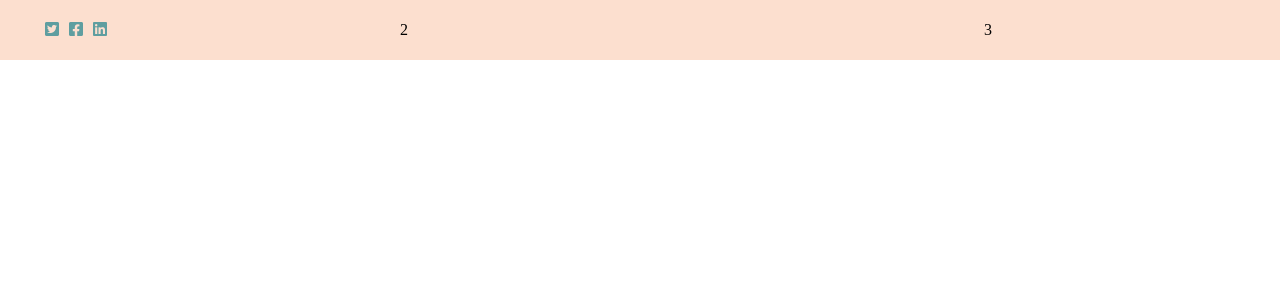
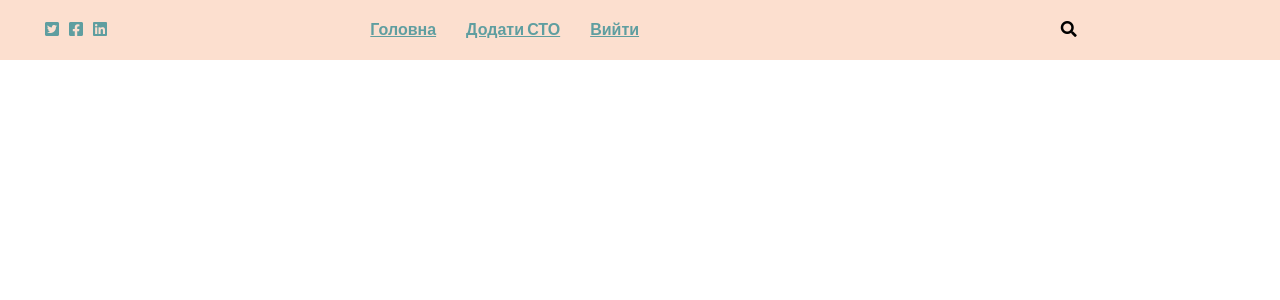
Before and after one commit to Andry85/sto, a React (Create React App) app in the folder client/: page / in a window 1280 px wide. Shown: the top 300 px of the page. Built offline with nearby package versions, Linux system fonts and the light colour scheme.

Commit message:
added header

```diff
--- a/client/public/index.html
+++ b/client/public/index.html
@@ -6,6 +6,9 @@
     <meta name="viewport" content="width=device-width, initial-scale=1" />
     <meta name="description" content="STO" />
     <link rel="stylesheet" href="https://pro.fontawesome.com/releases/v5.10.0/css/all.css" integrity="sha384-AYmEC3Yw5cVb3ZcuHtOA93w35dYTsvhLPVnYs9eStHfGJvOvKxVfELGroGkvsg+p" crossorigin="anonymous"/>
+    <link rel="preconnect" href="https://fonts.googleapis.com">
+    <link rel="preconnect" href="https://fonts.gstatic.com" crossorigin>
+    <link href="https://fonts.googleapis.com/css2?family=Source+Sans+3:ital,wght@0,200;0,300;0,400;0,500;0,600;0,700;0,800;0,900;1,200;1,300;1,400;1,500;1,600;1,700;1,800;1,900&display=swap" rel="stylesheet">
     <title>Sto</title>
   </head>
   <body>
--- a/client/src/components/Topbar/Topbar.js
+++ b/client/src/components/Topbar/Topbar.js
@@ -14,16 +14,26 @@ const Topbar = () => {
         <div className={styles.topbar}>
             <div  className={styles.topbar__colLeft}>
                 <ul>
-                    <li><a href="#"><i class="fab fa-twitter-square"></i></a></li>
-                    <li><a href="#"><i class="fab fa-facebook-square"></i></a></li>
-                    <li><a href="#"><i class="fab fa-linkedin"></i></a></li>
+                    <li><a href="#"><i className="fab fa-twitter-square"></i></a></li>
+                    <li><a href="#"><i className="fab fa-facebook-square"></i></a></li>
+                    <li><a href="#"><i className="fab fa-linkedin"></i></a></li>
                 </ul>
             </div>
             <div  className={styles.topbar__colCenter}>
-                2
+                <ul>
+                    <li>
+                        <a href="#">Головна</a>
+                    </li>
+                    <li>
+                        <a href="#">Додати СТО</a>
+                    </li>
+                    <li>
+                        <a href="#">Вийти</a>
+                    </li>
+                </ul>
             </div>
             <div  className={styles.topbar__colRight}>
-                3
+                <i class="fas fa-search"></i>
             </div>
         </div>
     );
--- a/client/src/components/Topbar/Topbar.module.scss
+++ b/client/src/components/Topbar/Topbar.module.scss
@@ -26,6 +26,21 @@
 
     &__colCenter {
         flex-grow: 6;
+        display: flex;
+
+        ul {
+            display: flex;
+
+            li {
+                margin: 0 15px;
+                list-style: none;
+
+                a {
+                    color: cadetblue;
+                    font-weight: bold;
+                }
+            }
+        }
     }
 
     &__colRight {
--- a/client/src/index.scss
+++ b/client/src/index.scss
@@ -35,6 +35,7 @@ body {
   min-height: 100vh;
   text-rendering: optimizeSpeed;
   line-height: 1.5;
+  font-family: 'Source Sans 3', sans-serif;
 }
 
 /* A elements that don't have a class get default styles */
```
